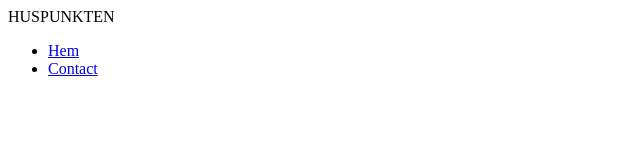
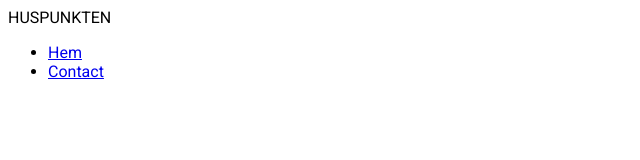
Before and after one commit to dejv0ld/huspunkten, a plain HTML site: page index.html in a window 1280 px wide. Shown: the full height of the page, 0-640 px from the left. Drawn offline with Linux system fonts and the light colour scheme.

Commit message:
FIrst commit css

```diff
--- a/style.css
+++ b/style.css
@@ -0,0 +1,29 @@
+/*Importing google web font Roboto*/
+@import url('https://fonts.googleapis.com/css2?family=Roboto:ital,wght@0,100;0,300;0,400;0,500;0,700;0,900;1,100;1,300;1,400;1,500;1,700;1,900&display=swap');
+
+/*Description
+1. Root settings
+2. Body, html settings
+3. Navbar
+4.
+5.
+6.
+7.
+*/
+
+/* 1. Root settings */
+* {
+  font-family: Roboto;
+  /* No invisible borders, margin or padding on the box*/
+  box-sizing: border-box;
+  /* Declare the colors on the website */
+  --one: #026873;
+  --two: #0596A6;
+  --three: #03A6A6;
+  --four: #222d38;
+  --five: #DAD3C8;
+  --black: black;
+  --six: #726651;
+  --white: #ffffff;
+}
+/*Above Validated 8/9-2022 10:33*/
```
Also changed, not shown: index.html (+1 -1 lines).
